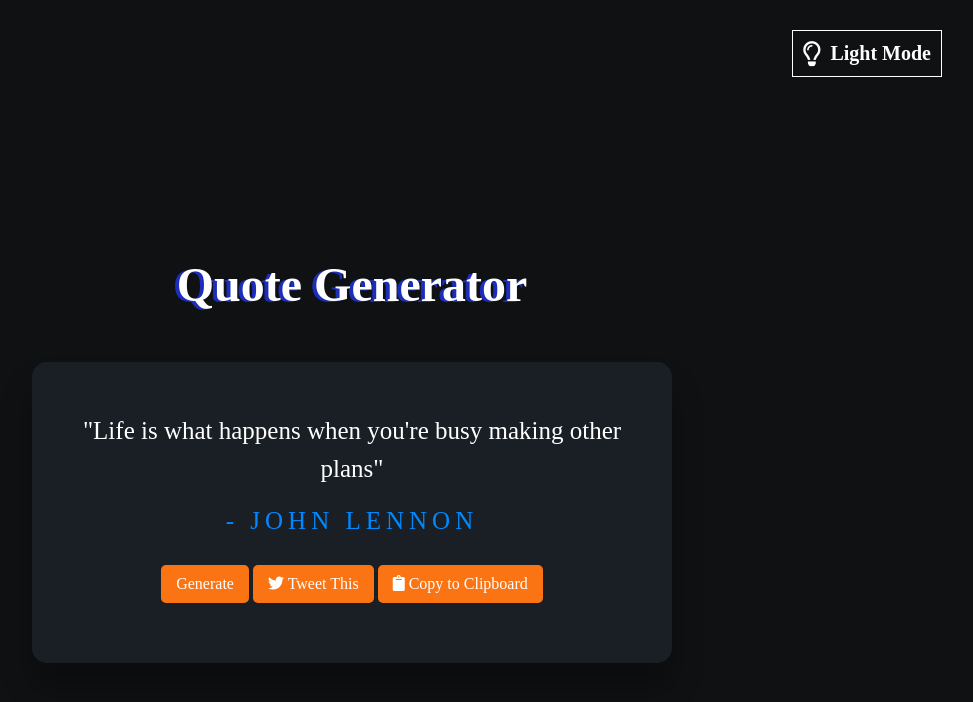
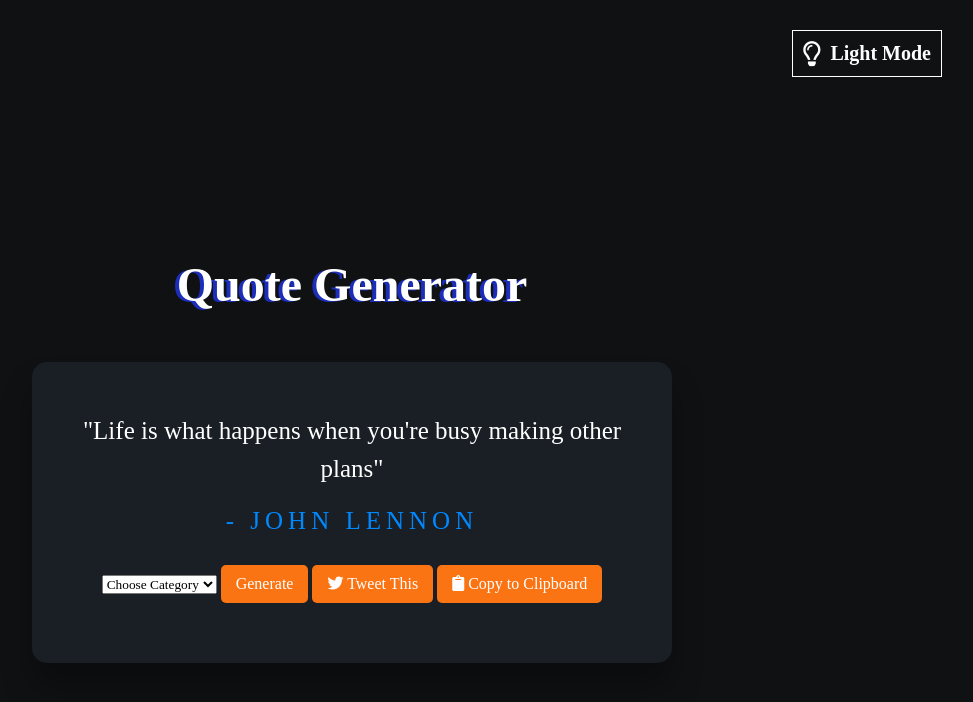
Before and after one commit to seths10/Quotes-Generator, a plain HTML site: page index.html in a window 1280 px wide. Shown: the whole page, without its empty margins (288-1261 px from the left). Drawn offline with Linux system fonts and the light colour scheme.

Commit message:
Added Category selection of quotes option through api fetch

```diff
--- a/index.html
+++ b/index.html
@@ -36,6 +36,13 @@
 
         <div class="button-area">
           <div>
+            <select id="category" name="x">
+              <option value="">Choose Category</option>
+              <option value="Motivation">Motivation</option>
+              <option value="got">GOT</option>
+              <option value="cooking">Cooking</option>
+              <option value="programming">Programming</option>
+            </select>
             <button id="Qbtn" class="allBtn">Generate</button>
             <button id="Tbtn" class="allBtn" title="Tweet This!">
               <i class="fab fa-twitter"></i>
@@ -50,7 +57,7 @@
       </div>
     </div>
 
-    <script src="js/quotes.js"></script>
+
     <script src="js/script.js"></script>
   </body>
 </html>
```
